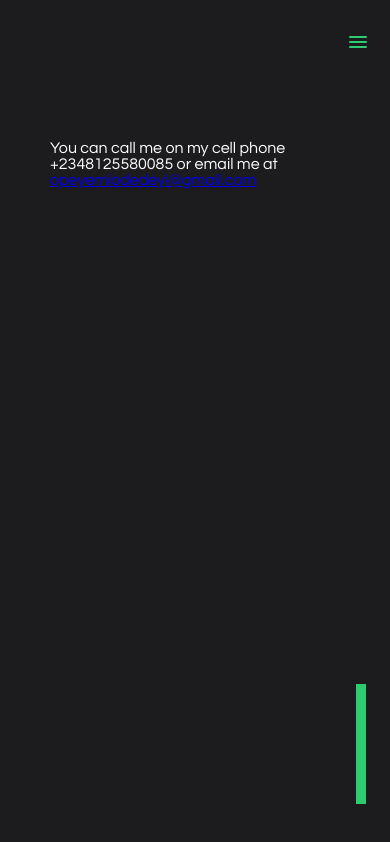
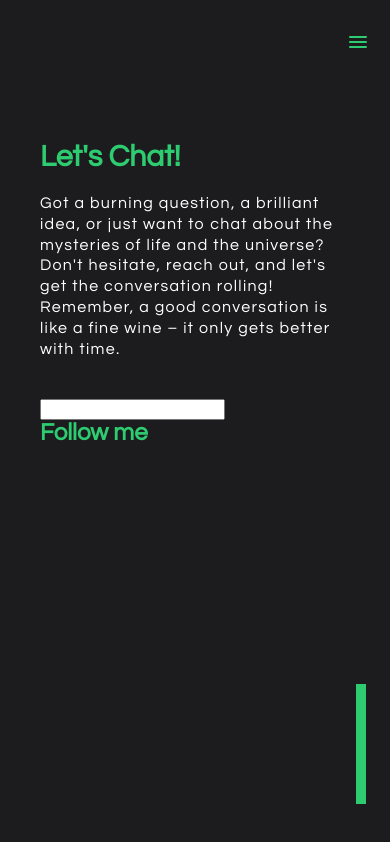
Before and after one commit to opeodedeyi/tutor, a React (Vite) app: page /contact in a window 390 px wide. Built offline with nearby package versions, Linux system fonts and the light colour scheme.

Commit message:
building contact us page

```diff
--- /dev/null
+++ b/src/components/formfield/Formfield.jsx
@@ -0,0 +1,12 @@
+import React from "react";
+import "./Formfield.css";
+
+const Formfield = (props) => {
+    return (
+        <>
+            <input type={props.type} placeholder={props.placeholder} />
+        </>
+    )
+}
+
+export default Formfield
--- a/src/components/header/Header.css
+++ b/src/components/header/Header.css
@@ -48,7 +48,7 @@
     right: -100%;
     height: 100%;
     width: 100%;
-    max-width: 400px;
+    max-width: 600px;
     background-color: var(--header-background-color);
     transition: right 0.3s ease-in-out;
     z-index: 100;
--- a/src/pages/contact/Contact.css
+++ b/src/pages/contact/Contact.css
@@ -1,3 +1,79 @@
 .contact-body {
-    padding: 50px;
+    width: 100%;
 }
+
+.contact-body-content {
+    padding: 120px 100px 120px;
+    display: flex;
+    flex-direction: row;
+    flex-wrap: nowrap;
+}
+
+.contact-body-title {
+    font-size: 60px;
+    font-weight: 800;
+    line-height: 1.1;
+    margin-bottom: 35px;
+    color: var(--special-color);
+}
+
+.contact-body-subtitle {
+    font-size: 40px;
+    font-weight: 800;
+    line-height: 1.1;
+    margin-bottom: 35px;
+    color: var(--special-color);
+}
+
+.contact-body-text {
+    font-size: 18px;
+    margin-right: 40px;
+    line-height: 1.4;
+    letter-spacing: 1.3px;
+    margin-bottom: 80px;
+}
+
+@media screen and (max-width: 1600px) {
+    .contact-body-content {
+        flex-direction: column;
+    }
+}
+
+@media screen and (max-width: 1024px) {
+    .contact-body-title {
+        font-size: 45px;
+    }
+
+    .contact-body-subtitle {
+        font-size: 32px;
+    }
+
+    .contact-body-text {
+        font-size: 16px;
+        margin-right: 0;
+    }
+}
+
+@media screen and  (max-width: 768px) {
+    .contact-body-content {
+        padding: 50px 40px;
+        /* flex-direction: column; */
+    }
+
+    .contact-body-title {
+        font-size: 30px;
+        margin-bottom: 20px;
+    }
+
+    .contact-body-subtitle {
+        font-size: 24px;
+    }
+
+    .contact-body-text {
+        font-size: 16px;
+        margin-right: 0;
+        line-height: 1.3;
+        margin-bottom: 40px;
+        text-justify: auto;
+    }
+}
--- a/src/pages/contact/Contact.jsx
+++ b/src/pages/contact/Contact.jsx
@@ -1,6 +1,7 @@
 import React from "react";
 import Header from "../../components/header/Header";
 import Vertiline from "../../components/design/Vertiline";
+import Formfield from "../../components/formfield/Formfield";
 import './Contact.css';
 
 const Contact = () => {
@@ -8,8 +9,17 @@ const Contact = () => {
         <>
             <Header />
 
-            <div class="contact-body">
-                You can call me on my cell phone +2348125580085 or email me at <a href="mailto:opeyemiodedeyi@gmail.com" target="_blank">opeyemiodedeyi@gmail.com</a>
+            <div className="contact-body">
+                <div className="contact-body-content">
+                    <div className="contact-body-content-main">
+                        <p className="contact-body-title">Let's Chat!</p>
+                        <p className="contact-body-text">Got a burning question, a brilliant idea, or just want to chat about the mysteries of life and the universe? Don't hesitate, reach out, and let's get the conversation rolling! Remember, a good conversation is like a fine wine – it only gets better with time.</p>
+                        <Formfield />
+                    </div>
+                    <div className="contact-body-content-socials">
+                        <p className="contact-body-subtitle">Follow me</p>
+                    </div>
+                </div>
             </div>
 
             <Vertiline />
--- a/src/pages/portfolio/Portfolio.jsx
+++ b/src/pages/portfolio/Portfolio.jsx
@@ -8,7 +8,7 @@ const Portfolio = () => {
             <div>
                 <Header />
             </div>
-            <div class="portfolio-body">
+            <div className="portfolio-body">
                 My portfolio page is in the works, please wait for future updates
             </div>
         </>
```
Also changed, not shown: src/components/button/Button.jsx (+14 -0 lines), src/components/formfield/Formfield.css (added).
